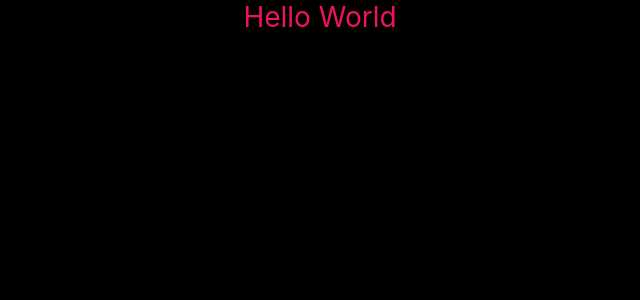
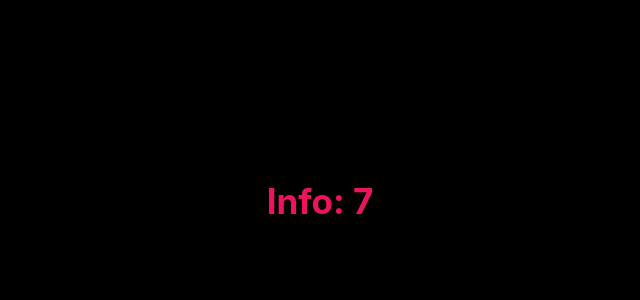
Before and after one commit to joserrodrigues/fiap_mba_prs_ts_react, a React (Create React App) app: page / in a window 1280 px wide. Shown: the top 300 px of the page, without its empty margins (320-960 px from the left). Built offline with nearby package versions, Linux system fonts and the light colour scheme.

Commit message:
Class 1 - Section 3 - State & Props

```diff
--- a/src/Screens/Home/Home.css
+++ b/src/Screens/Home/Home.css
@@ -2,8 +2,12 @@ body {
     background-color: black;
 }
 
-.App {
+.text {
     text-align: center;
-    font-size: 28px;
+    font-size: 35px;
     color: #ed145b;
 }
+
+.container {
+    margin-top: 180px;
+}
--- a/src/Screens/Home/HomeController.tsx
+++ b/src/Screens/Home/HomeController.tsx
@@ -2,18 +2,35 @@ import React from "react";
 import HomeModel from "./HomeModel";
 import HomeView from "./HomeView";
 
-class HomeController extends React.Component {
+interface IState {
+  count: number;
+}
+
+class HomeController extends React.Component<any, IState> {
   homeModel: HomeModel;
 
   constructor() {
     super({});
 
+    this.state = {
+      count: 0,
+    };
+
     this.homeModel = new HomeModel(); //inicializando o view
     this.homeModel.getSomeInfo();
   }
+
+  componentDidMount() {
+    setInterval(() => {
+      this.setState({
+        count: this.state.count + 1,
+      });
+    }, 1000);
+  }
+
   render() {
     return (
-      <HomeView /> //Chamando o View
+      <HomeView info={this.state.count} /> //Chamando o View
     );
   }
 }
--- a/src/Screens/Home/HomeView.tsx
+++ b/src/Screens/Home/HomeView.tsx
@@ -1,8 +1,15 @@
 import React from "react";
 import "./Home.css";
 
-function HomeView() {
-  return <div className="App">Hello World </div>;
+interface IProps {
+  info: number;
 }
+const HomeView: React.FC<IProps> = (props) => {
+  return (
+    <div className="container">
+      <h1 className="text">Info: {props.info}</h1>
+    </div>
+  );
+};
 
 export default HomeView;
```
